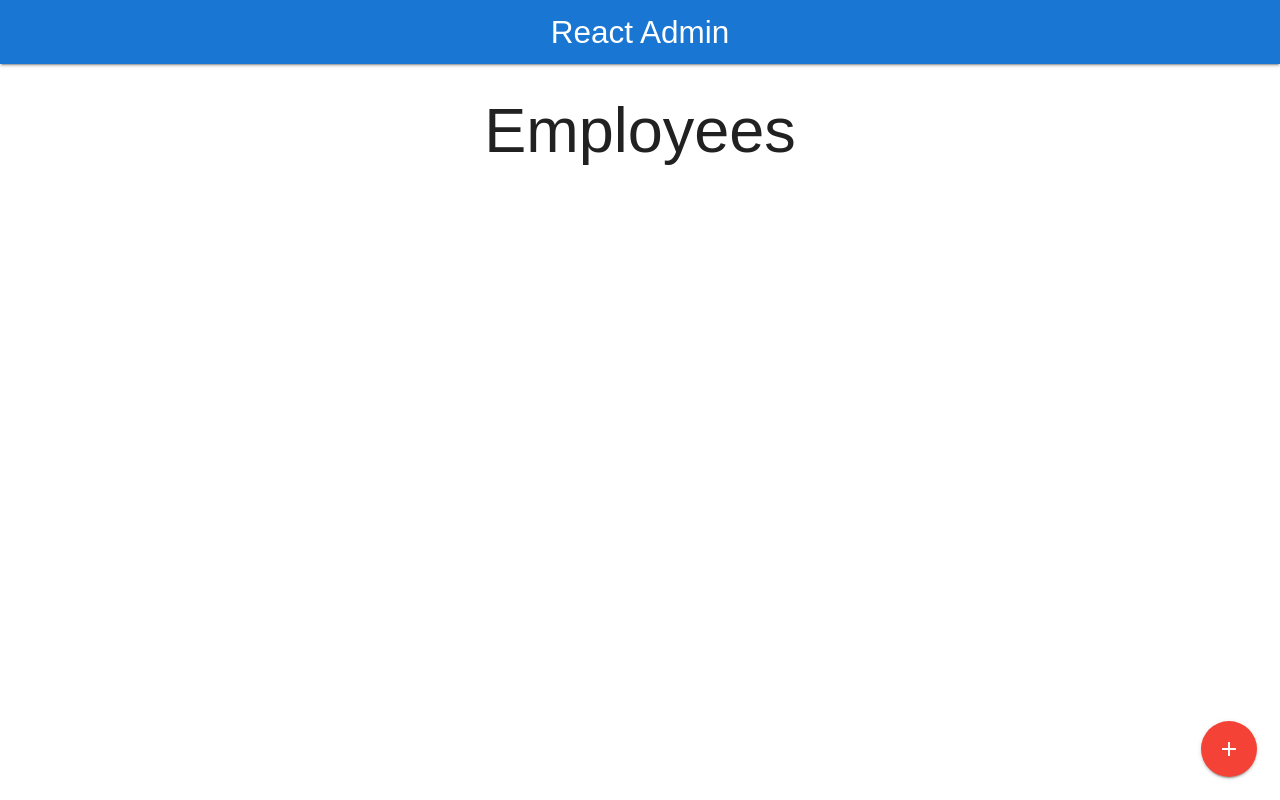
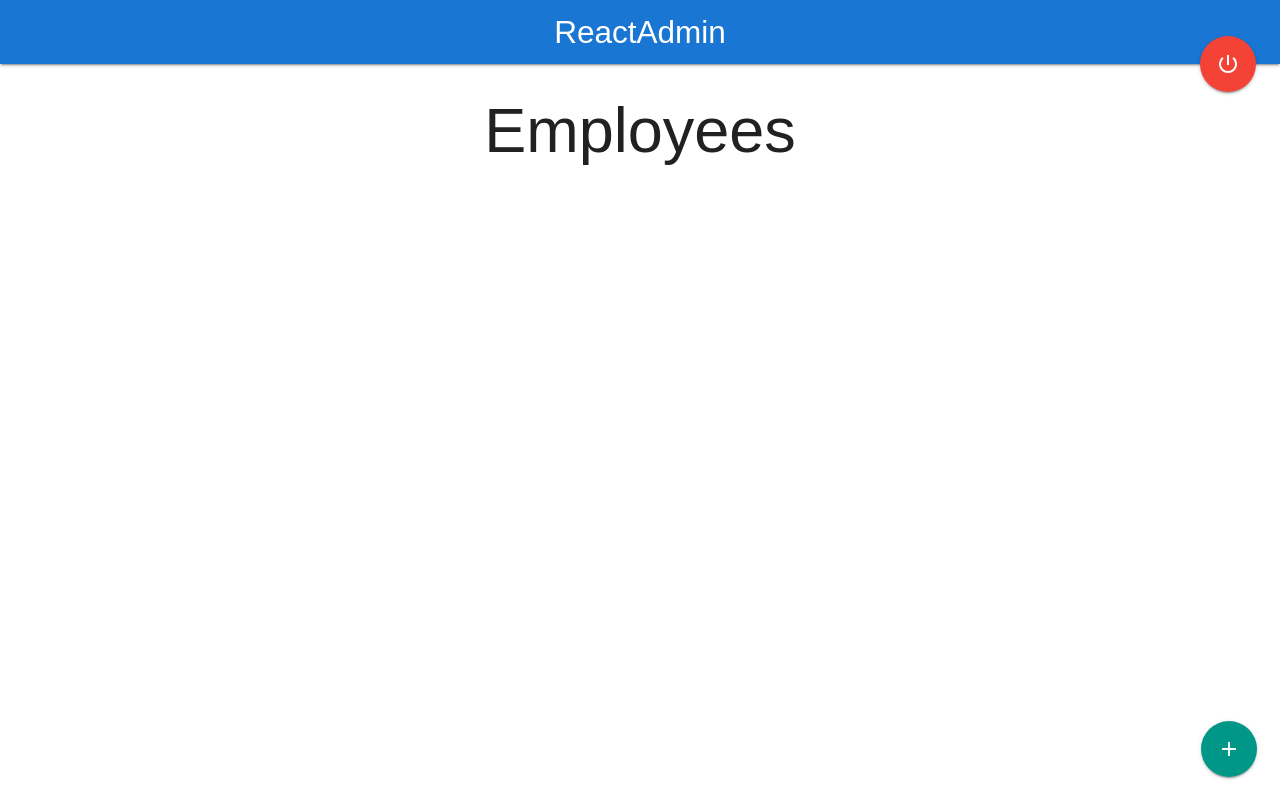
Before and after one commit to NomanGul/React-Admin, a React (Create React App) app: page / in a window 1280 px wide. Built offline with nearby package versions, Linux system fonts and the light colour scheme.

Commit message:
all work complete but Edit functionality :(

```diff
--- a/src/App.js
+++ b/src/App.js
@@ -5,47 +5,56 @@ import Dashboard from './Components/Dashboard'
 import Form from './Components/Form'
 import swal from 'sweetalert';
 
-const Navbar = () => {
+const Navbar = (props) => {
   return (
     <nav>
       <div className="nav-wrapper blue darken-2">
-        <a className="brand-logo center flow-text">React Admin</a>
+        <a className="brand-logo center flow-text">ReactAdmin</a>
+        <a onClick={props.logoutHandler} className="btn-floating btn-large halfway-fab waves-effect waves-light red">
+          <i className="material-icons">power_settings_new</i>
+        </a>
       </div>
     </nav>
   )
 }
 
+// Employees Object / Renders Employees List
+// const employees = [
+//   {
+//     index: '0',
+//     firstName: 'Noman',
+//     lastName: 'Gul',
+//     email: 'nomangul2001@gmail.com',
+//     salary: '2000',
+//     jobStartDate: "2018-07-20"
+//   },
+//   {
+//     index: '1',
+//     firstName: 'Nomi',
+//     lastName: 'Gul',
+//     email: 'nomangul2001@gmail.com',
+//     salary: '2000',
+//     jobStartDate: "2018-07-21"
+//   }
+// ];
+
+let newEmployees = [];
+
 class App extends Component {
 
-  constructor(props){
+  constructor(props) {
     super(props);
     this.state = {
       login: "",
-      employees: [
-        {
-        firstName: 'Noman',
-        lastName: 'Gul',
-        email: 'nomangul2001@gmail.com',
-        salary: '2000',
-        jobStartDate: "20-july-2018"
-        },
-        {
-          firstName: 'Nomi',
-          lastName: 'Gul',
-          email: 'nomangul2001@gmail.com',
-          salary: '2000',
-          jobStartDate: "20-july-2018"
+      employeesObj: [...newEmployees]
     }
-      ]
-    }
-    // console.log(this.state.user)
   }
 
   // Function For Handling Login
   loginHandler(e) {
     e.preventDefault();
-    const [ email, password ] = [ "admin@domain.com", "admin" ];
-    const [emailVal, passVal ] = [ this.emailVal.value, this.passVal.value ];
+    const [email, password] = ["admin@domain.com", "admin"];
+    const [emailVal, passVal] = [this.emailVal.value, this.passVal.value];
     const validation = emailVal === email && passVal === password;
     const swalFunc = () => {
       return swal({
@@ -56,62 +65,144 @@ class App extends Component {
       });
     }
     const success = () => {
-      this.setState({login: true});
-      const hideLogin = this.mainDiv.classList.add('hide');
+      this.setState({ login: true });
+      const hideLogin = this.loginCard.classList.add('hide');
       return hideLogin;
     }
     return validation ? success() : swalFunc();
   } //Login Handler End
 
-  // employeeCreator(e){
-  //   return (
-  //     <ul className="collection with-header">
-  //       <li className="collection-header center"><h4>{this.state.firstName} {this.state.lastName}</h4></li>
-  //       <li className="collection-item"><div>Email: {this.state.email}</div></li>
-  //       <li className="collection-item"><div>Salary: {this.state.salary}</div></li>
-  //       <li className="collection-item"><div>Job Start Date: {this.state.jobStartDate}</div></li>
-  //     </ul>
-  //   )
+  logoutHandler() {
+    return this.setState({ login: "" });
+  }
+
+  employeeCreator = () => {
+    const { employeesObj } = this.state;
+    return (employeesObj.map((employee, index) => {
+      return (
+        <ul className="collection with-header hoverable z-depth-2" key={index}>
+          <li className="collection-header teal white-text">
+            <h4 className="center">{employee.firstName} {employee.lastName}</h4> {/*onClick={() => this.editFunc(index)}*/}
+            <a href="#modal2" className="btn-floating waves-effect waves-light red right modal-trigger">
+              <i className="material-icons">edit</i>
+            </a>
+            <a onClick={() => this.deleteFunc(index)} className="btn-floating waves-effect waves-light red right">
+              <i className="material-icons">delete</i>
+            </a>
+          </li>
+          <li className="collection-item">
+            <span><b>Email:</b> {employee.email}</span>
+          </li>
+          <li className="collection-item">
+            <span><b>Salary:</b> $ {employee.salary}</span>
+          </li>
+          <li className="collection-item">
+            <span><b>Job Start Date:</b> {employee.jobStartDate}</span>
+          </li>
+        </ul>
+      )
+    }))
+  }
+
+  addFunc() {
+    let firstName = this.firstNameVal.value,
+      lastName = this.lastNameVal.value,
+      email = this.formEmailVal.value,
+      salary = this.salaryVal.value,
+      jobStartDate = this.jobStartDateVal.value;
+    let newEmployeeObj = {
+      firstName: firstName,
+      lastName: lastName,
+      email: email,
+      salary: salary,
+      jobStartDate: jobStartDate
+    }
+    newEmployees.push(newEmployeeObj);
+    this.setState({
+      employeesObj: [...newEmployees]
+    });
+    return (
+      this.firstNameVal.value = "",
+      this.lastNameVal.value = "",
+      this.formEmailVal.value = "",
+      this.salaryVal.value = "",
+      this.jobStartDateVal.value = ""
+    )
+    // return newEmployeeObj = {}
+    // console.log("=>", newEmployeeObj)
+  }
+
+  cancelFunc() {
+    // e.preventDefault();
+    this.firstNameVal.value = "";
+    this.lastNameVal.value = "";
+    this.formEmailVal.value = "";
+    this.salaryVal.value = "";
+    this.jobStartDateVal.value = "";
+  }
+
+  deleteFunc(index){
+    const { employeesObj } = this.state;
+    employeesObj.splice(index, 1);
+    newEmployees.splice(index, 1);
+    this.setState({ employeesObj });
+  }
+
+  // editFunc(index) {
+  //   const { employeesObj } = this.state;
+
+  //   console.log(employeesObj[index].firstName)
+  //   this.editfirstNameVal.value = employeesObj[index].firstName.value;
+  //   this.editlastNameVal.value = employeesObj[index].lastName;
+  //   this.editformEmailVal.value = employeesObj[index].email;
+  //   this.editsalaryVal.value = employeesObj[index].salary;
+  //   this.editjobStartDateVal.value = employeesObj[index].jobStartDate;
+  //   // let editEmployeeObj = {
+  //   //   firstName: firstName,
+  //   //   lastName: lastName,
+  //   //   email: email,
+  //   //   salary: salary,
+  //   //   jobStartDate: jobStartDate
+  //   // }
+  //   // newEmployees.push(editEmployeeObj);
+  //   // this.setState({
+  //   //   employeesObj: [...newEmployees]
+  //   // });
   // }
 
-  addFunc(e) {
-    e.preventDefault();
-    // console.log("hi");
-
-    this.setState({
-
-    })
-  }
-
   render() {
-    const { login, employees } = this.state;
+    const { login } = this.state;
     return (
       <div>
-        { !login && <Navbar /> }
 
-        <Dashboard
-        firstName={employees.map(employee => employee.firstName)}
-        lastName={employees.map(employee => employee.lastName)}
-        email={employees.map(employee => employee.email)}
-        salary={employees.map(employee => employee.salary)}
-        jobStartDate={employees.map(employee => employee.jobStartDate)}
-        // employeeCreator={e => this.employeeCreator(e)}
-        />
+        {/* {!login && <Login
+          loginHandler={ e => this.loginHandler(e) }
+          loginCard={ el => this.loginCard = el }
+          emailVal={ el => this.emailVal = el }
+          passVal={ el => this.passVal = el }
+        />} */}
 
+        {/* {login && <Navbar logoutHandler={() => this.logoutHandler()} />} */}
+
+        {/* {login && <Dashboard employeeCreator={this.employeeCreator()} />} */}
+        <Navbar logoutHandler={() => this.logoutHandler()} />
+        <Dashboard employeeCreator={this.employeeCreator()} />
         <Form
-        AddFunc= {e => this.addFunc(e)}
+          addFunc={() => this.addFunc()}
+          cancelFunc={() => this.cancelFunc()}
+          // editFunc={() => this.editFunc()}
           firstNameVal={el => this.firstNameVal = el}
           lastNameVal={el => this.lastNameVal = el}
           formEmailVal={el => this.formEmailVal = el}
           salaryVal={el => this.salaryVal = el}
           jobStartDateVal={el => this.jobStartDateVal = el}
+          // editfirstNameVal={el => this.editfirstNameVal = el}
+          // editlastNameVal={el => this.editlastNameVal = el}
+          // editformEmailVal={el => this.editformEmailVal = el}
+          // editsalaryVal={el => this.editsalaryVal = el}
+          // editjobStartDateVal={el => this.editjobStartDateVal = el}
         />
-        {/* <Login
-          loginHandler={ e => this.loginHandler(e) }
-          mainDiv={ el => this.mainDiv = el }
-          emailVal={ el => this.emailVal = el }
-          passVal={ el => this.passVal = el }
-        /> */}
+
       </div>
     );
   }
--- a/src/Components/Dashboard.js
+++ b/src/Components/Dashboard.js
@@ -3,55 +3,21 @@ import React, { Component } from 'react';
 import '../App.css';
 
 class Dashboard extends Component {
-  employeeCreator(){
-    const firstName = this.props.firstName.map(val => val);
-    const lastName = this.props.lastName.map(val => val);
-    const email = this.props.email.map(val => val);
-    const salary = this.props.salary.map(val => val);
-    const jobStartDate = this.props.jobStartDate.map(val => val);
-// const allEl = firstName, lastName, email, salary, jobStartDate;
-// console.log(firstName);
-    // return(
-    //   <ul className="collection with-header">
-    //     <li className="collection-header center"><h4>{this.props.firstName} {this.props.lastName}</h4></li>
-    //     <li className="collection-item"><div>Email: {this.props.email}</div></li>
-    //     <li className="collection-item"><div>Salary: {this.props.salary}</div></li>
-    //     <li className="collection-item"><div>Job Start Date: {this.props.jobStartDate}</div></li>
-    //   </ul>
-    // )
-    // return(
-    //   allEl.map(el => {
-    //     return <ul className="collection with-header">
-    //       <li className="collection-header center"><h4>{el.firstName} {el.lastName}</h4></li>
-    //       <li className="collection-item"><div>Email: {el.email}</div></li>
-    //       <li className="collection-item"><div>Salary: {el.salary}</div></li>
-    //       <li className="collection-item"><div>Job Start Date: {el.jobStartDate}</div></li>
-    //     </ul>
-    //   })
-    // )
-    // {/* {this.props.map()} */}
-    // return(this.props.map(prop => newprop => {
-    //   return(
-    //     <ul className="collection with-header">
-    //       <li className="collection-header center"><h4>{prop.newprop.firstName} {prop.newprop.lastName}</h4></li>
-    //       <li className="collection-item"><div>Email: {prop.newprop.email}</div></li>
-    //       <li className="collection-item"><div>Salary: {prop.newprop.salary}</div></li>
-    //       <li className="collection-item"><div>Job Start Date: {prop.newprop.jobStartDate}</div></li>
-    //     </ul>
-    //   )
-    // }))
-  }
+
+  // emp = () => this.props.employeeCreator()
+
   render() {
-
     return (
       <div>
         <div className="container">
         <h1 className="center">Employees</h1>
-          {this.employeeCreator()}
+          {/* {this.employeeCreator()} */}
+          {/* {this.emp()} */}
+          {this.props.employeeCreator}
           {/* {this.props.employeeCreator} */}
         </div>
         <div className="fixed-action-btn">
-          <a className="btn-floating btn-large red modal-trigger" href="#modal1">
+          <a className="btn-floating btn-large teal modal-trigger" href="#modal1">
             <i className="large material-icons">add</i>
           </a>
           {/* <a class="waves-effect waves-light btn modal-trigger" href="#modal1">Modal</a> */}
--- a/src/Components/Login.js
+++ b/src/Components/Login.js
@@ -6,7 +6,7 @@ class Login extends Component {
 
   render() {
     return (
-      <div className="loginMainDiv" ref={this.props.mainDiv}>
+      <div className="loginMainDiv" ref={this.props.loginCard}>
         <div className="card z-depth-5">
           <div className="card-content blue darken-2 white-text">
             <p className="flow-text center-align">Log In</p>
@@ -18,8 +18,8 @@ class Login extends Component {
                   <div className="row">
                     <div className="input-field col s12">
                       <i className="material-icons prefix">email</i>
-                      <input ref={this.props.emailVal} id="email" type="email" />
-                      <label htmlFor="email">Email</label>
+                      <input ref={this.props.emailVal} id="loginEmail" type="email" />
+                      <label htmlFor="loginEmail">Email</label>
                     </div>
                   </div>
                   <div className="row">
```
Also changed, not shown: src/Components/Form.js (+49 -3 lines). Lines whose indentation alone changed are shown as unchanged.
